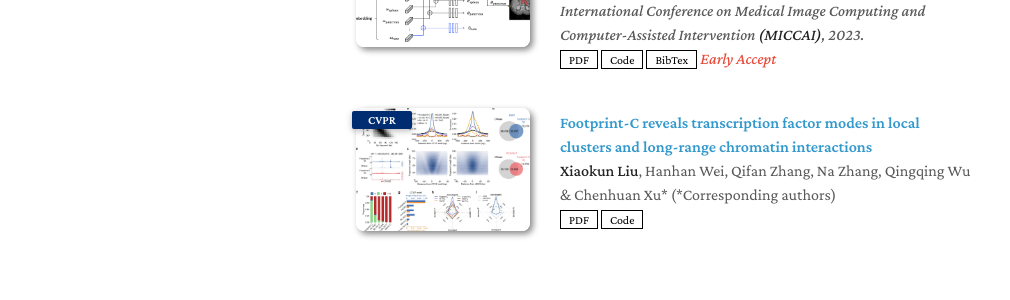
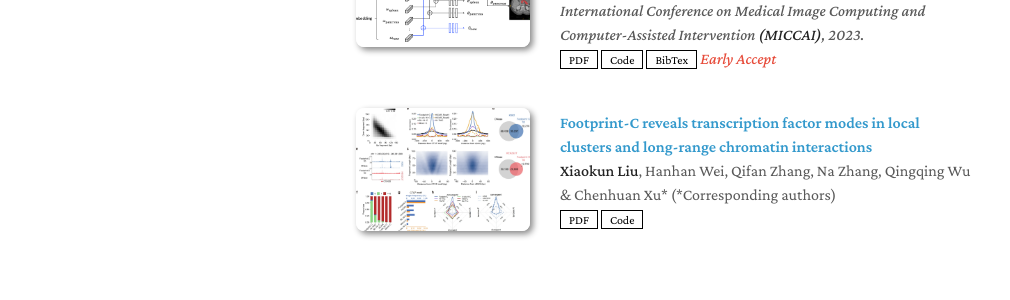
Before and after one commit to xiaokunliu01/xiaokunliu01.github.io, a Jekyll site: the page built from index.md, in a window 1280 px wide and 1030 px high. Shown: the part 621-921 px from the top of the window, without its empty margins (134-1144 px from the left). Built offline with Jekyll 4.4.1, drawn with Linux system fonts in a browser that asks for light colours; a style sheet for code colours, icons or effects is not loaded; our own code applies the rules of GitHub Pages for plain Markdown files.

Commit message:
Update publications.yml

```diff
--- a/_data/publications.yml
+++ b/_data/publications.yml
@@ -12,7 +12,7 @@ main:
 
   - title: "Footprint-C reveals transcription factor modes in local clusters and long-range chromatin interactions"
     authors: <strong>Xiaokun Liu</strong>, Hanhan Wei, Qifan Zhang, Na Zhang, Qingqing Wu & Chenhuan Xu* (*Corresponding authors)
-    conference_short : CVPR
+    #conference_short : CVPR
     Journal: Nature Communications
     pdf: https://www.nature.com/articles/s41467-024-55403-7.pdf
     code: https://github.com/xiaokunliu01/Footprint-C
```
